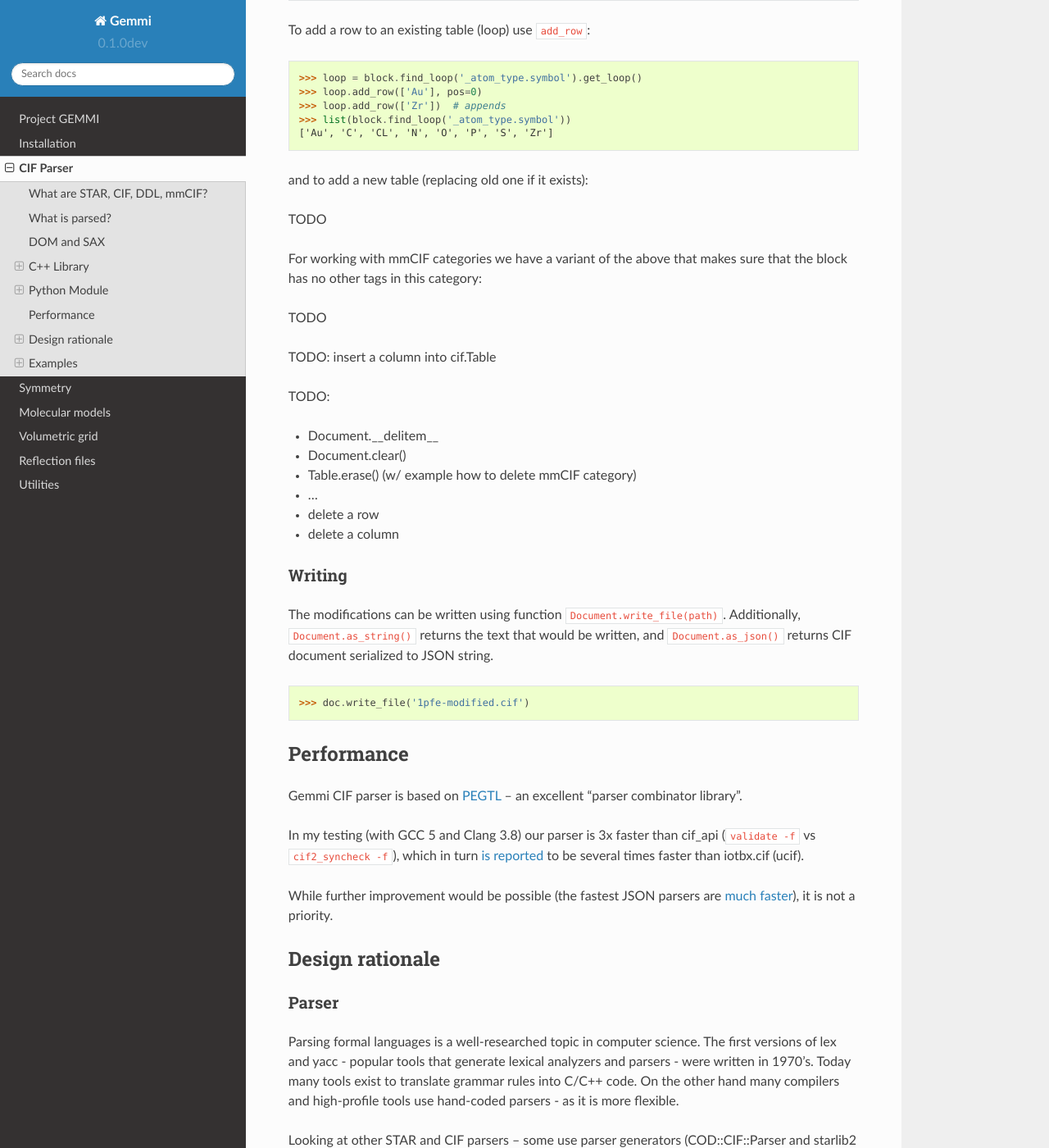
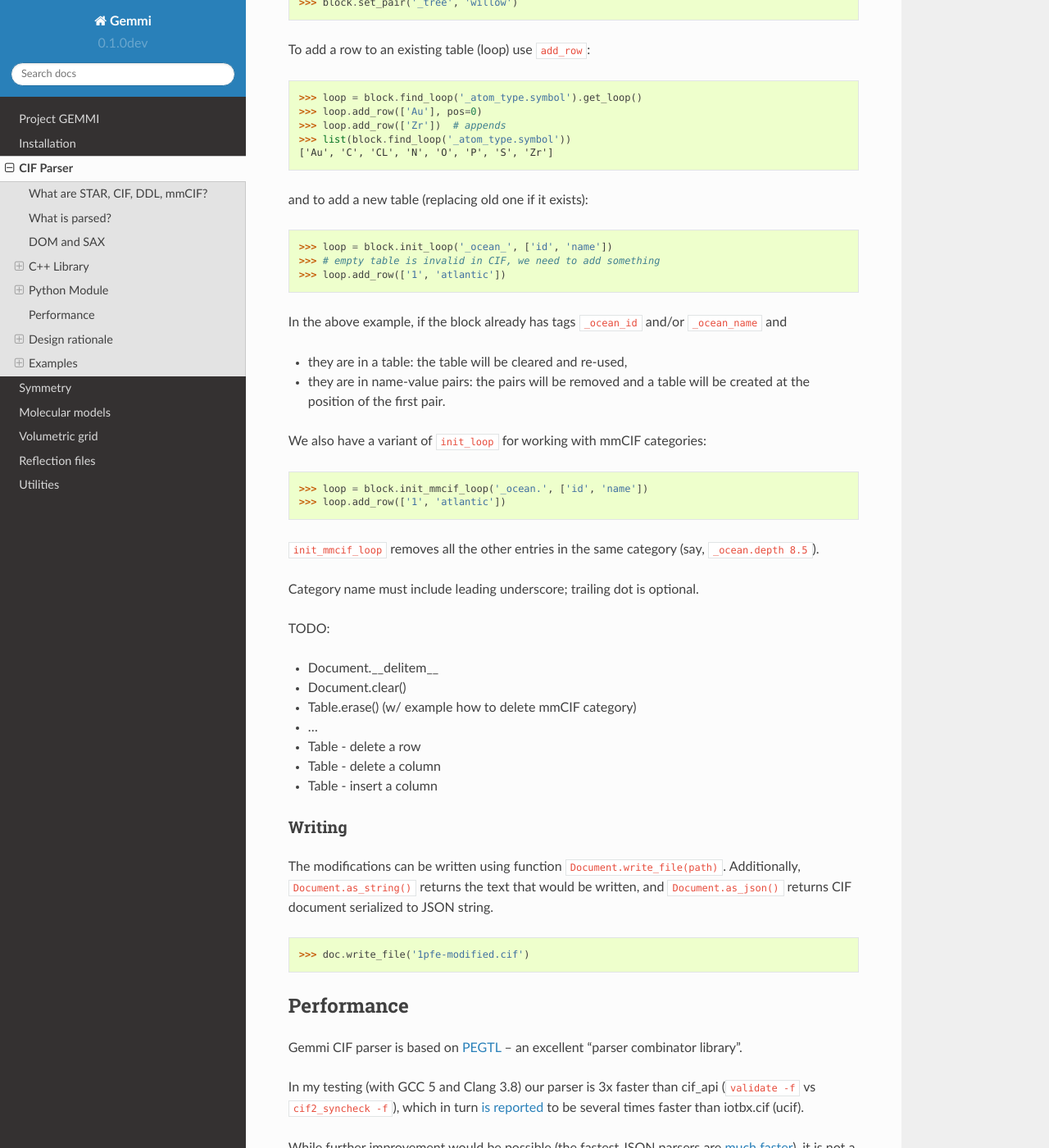
Before and after one commit to project-gemmi/gemmi, a Sphinx documentation site: the page built from docs/cif-parser.rst, in a window 1280 px wide and 1400 px high, scrolled down 14571 px. Shown: the whole window at 82% size. Built offline with Sphinx 7.4.7 and the Read the Docs theme 2.0.0, drawn with Linux system fonts in a browser that asks for light colours; some of the changed text lies outside the part shown.

Commit message:
CIF editing...

```diff
--- a/docs/cif-parser.rst
+++ b/docs/cif-parser.rst
@@ -497,7 +497,7 @@ Editing
 TODO: describe how to create a new cif::Document and modify existing one,
 (changing values using iterators,
 Document::clear(), Column::item().erase(), Table::erase(),
-Block::set_pair(), ...)
+Block::set_pair(), Block::init_loop(), ...)
 
 Writing
 -------
@@ -724,14 +724,30 @@ To add a row to an existing table (loop) use ``add_row``:
 
 and to add a new table (replacing old one if it exists):
 
-TODO
+.. doctest::
 
-For working with mmCIF categories we have a variant of the above that
-makes sure that the block has no other tags in this category:
+  >>> loop = block.init_loop('_ocean_', ['id', 'name'])
+  >>> # empty table is invalid in CIF, we need to add something
+  >>> loop.add_row(['1', 'atlantic'])
 
-TODO
+In the above example, if the block already has tags ``_ocean_id``
+and/or ``_ocean_name`` and
 
-TODO: insert a column into cif.Table
+* they are in a table: the table will be cleared and re-used,
+* they are in name-value pairs: the pairs will be removed
+  and a table will be created at the position of the first pair.
+
+We also have a variant of ``init_loop`` for working with mmCIF categories:
+
+.. doctest::
+
+  >>> loop = block.init_mmcif_loop('_ocean.', ['id', 'name'])
+  >>> loop.add_row(['1', 'atlantic'])
+
+``init_mmcif_loop`` removes all the other entries in the same category
+(say, ``_ocean.depth 8.5``).
+
+Category name must include leading underscore; trailing dot is optional.
 
 TODO:
 
@@ -739,8 +755,9 @@ TODO:
 * Document.clear()
 * Table.erase() (w/ example how to delete mmCIF category)
 * ...
-* delete a row
-* delete a column
+* Table - delete a row
+* Table - delete a column
+* Table - insert a column
 
 
 
```
Also changed, not shown: 6 other files.
